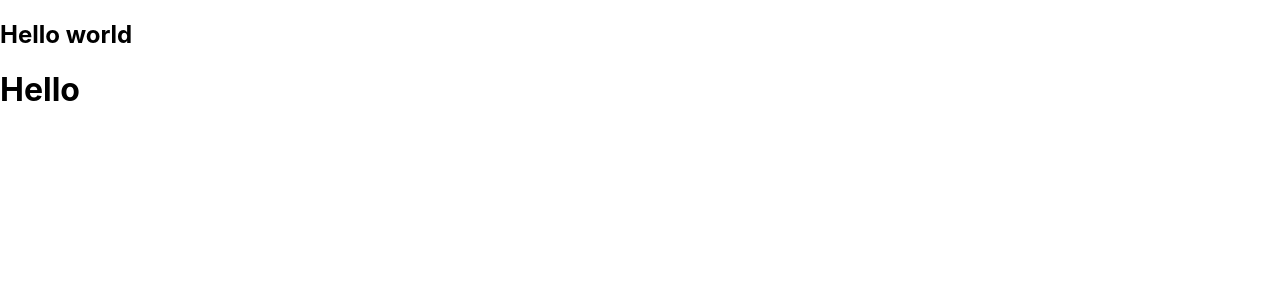
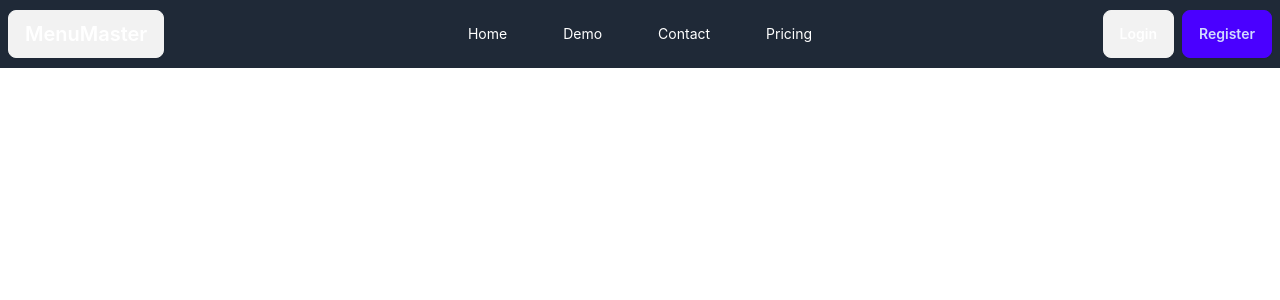
Before and after one commit to EmrreK/MenuMaster, a React (Create React App) app in the folder client/: page / in a window 1280 px wide. Shown: the top 300 px of the page. Built offline with nearby package versions, Linux system fonts and the light colour scheme.

Commit message:
Navbar Added with Tailwind

```diff
--- a/client/package.json
+++ b/client/package.json
@@ -35,5 +35,11 @@
 			"last 1 firefox version",
 			"last 1 safari version"
 		]
+	},
+	"devDependencies": {
+		"autoprefixer": "^10.4.20",
+		"daisyui": "^4.12.13",
+		"postcss": "^8.4.47",
+		"tailwindcss": "^3.4.14"
 	}
 }
--- /dev/null
+++ b/client/postcss.config.js
@@ -0,0 +1,6 @@
+module.exports = {
+  plugins: {
+    tailwindcss: {},
+    autoprefixer: {},
+  },
+}
--- a/client/src/App.js
+++ b/client/src/App.js
@@ -1,10 +1,9 @@
+import Homepage from "./Pages/Homepage";
+
 function App() {
 	return (
 		<div className="App">
-			<div>
-				<h2>Hello world</h2>
-			</div>
-			<h1>Hello</h1>
+			<Homepage />
 		</div>
 	);
 }
--- a/client/src/Components/Navbar.jsx
+++ b/client/src/Components/Navbar.jsx
@@ -0,0 +1,35 @@
+import React from "react";
+
+function Navbar() {
+	return (
+		<div className="bg-red-500">
+			<div className="navbar bg-gray-800">
+				<div className="navbar-start">
+					<a className="btn  text-xl text-white">MenuMaster</a>
+				</div>
+				<div className="navbar-center lg:flex">
+					<ul className="menu menu-horizontal">
+						<li className="mr-6">
+							<a className="text-white">Home</a>
+						</li>
+						<li className="mr-6">
+							<a className="text-white">Demo</a>
+						</li>
+						<li className="mr-6">
+							<a className="text-white">Contact</a>
+						</li>
+						<li>
+							<a className="text-white">Pricing</a>
+						</li>
+					</ul>
+				</div>
+				<div className="navbar-end">
+					<a className="btn mr-2 text-white">Login</a>
+					<a className="btn btn-primary">Register</a>
+				</div>
+			</div>
+		</div>
+	);
+}
+
+export default Navbar;
--- a/client/src/Pages/Homepage.jsx
+++ b/client/src/Pages/Homepage.jsx
@@ -0,0 +1,14 @@
+import React from "react";
+import Navbar from "../Components/Navbar";
+
+function Homepage() {
+	return (
+		<div>
+			<div>
+				<Navbar />
+			</div>
+		</div>
+	);
+}
+
+export default Homepage;
--- /dev/null
+++ b/client/tailwind.config.js
@@ -0,0 +1,8 @@
+/** @type {import('tailwindcss').Config} */
+module.exports = {
+	content: ["./src/**/*.{js,jsx,ts,tsx}", "./public/index.html"],
+	theme: {
+		extend: {},
+	},
+	plugins: [require("daisyui")],
+};
```
Also changed, not shown: client/src/index.css (+12 -8 lines), client/src/index.js (+9 -9 lines), 1 other file (tests, documents, lock files or other folders).
